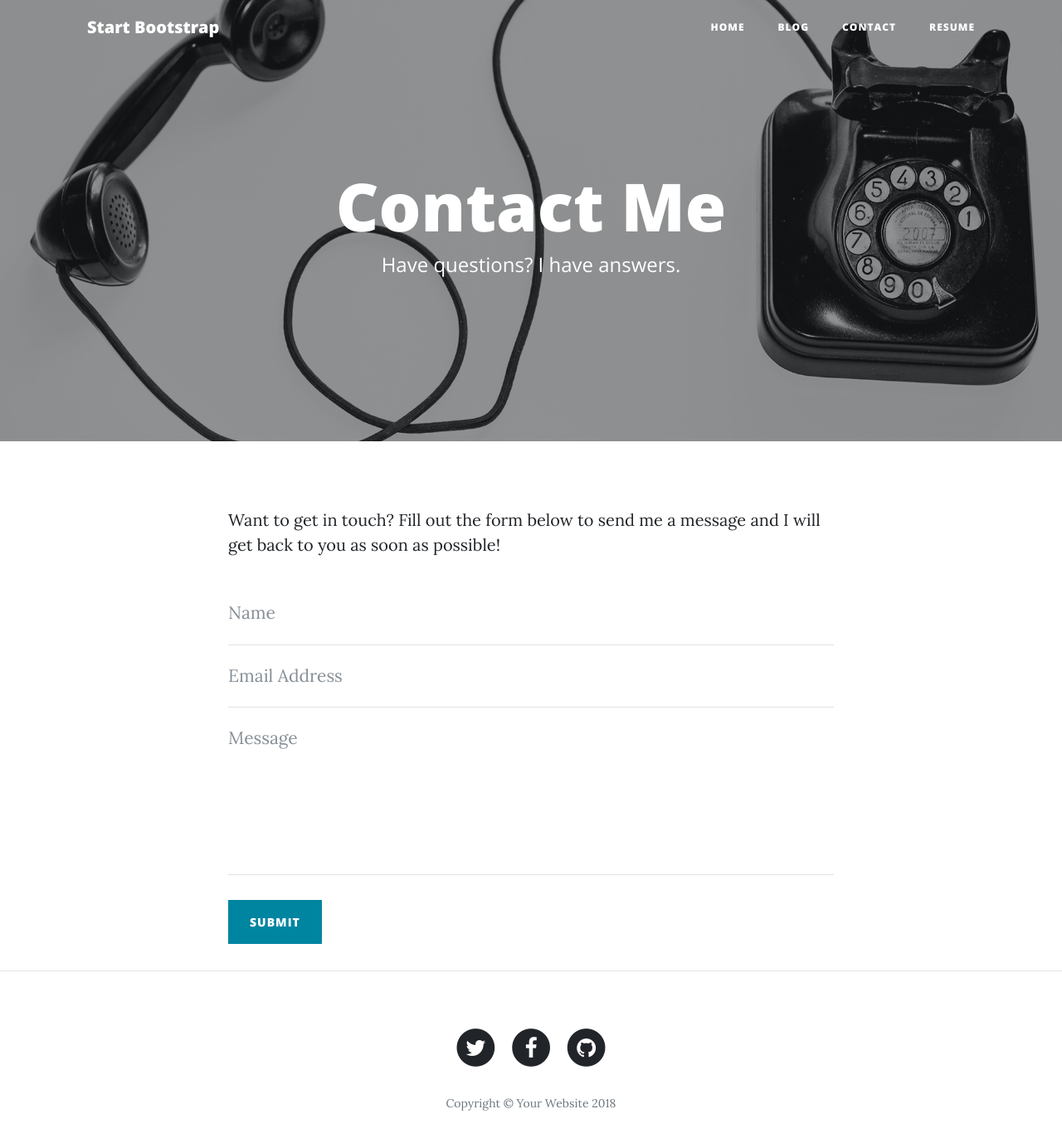
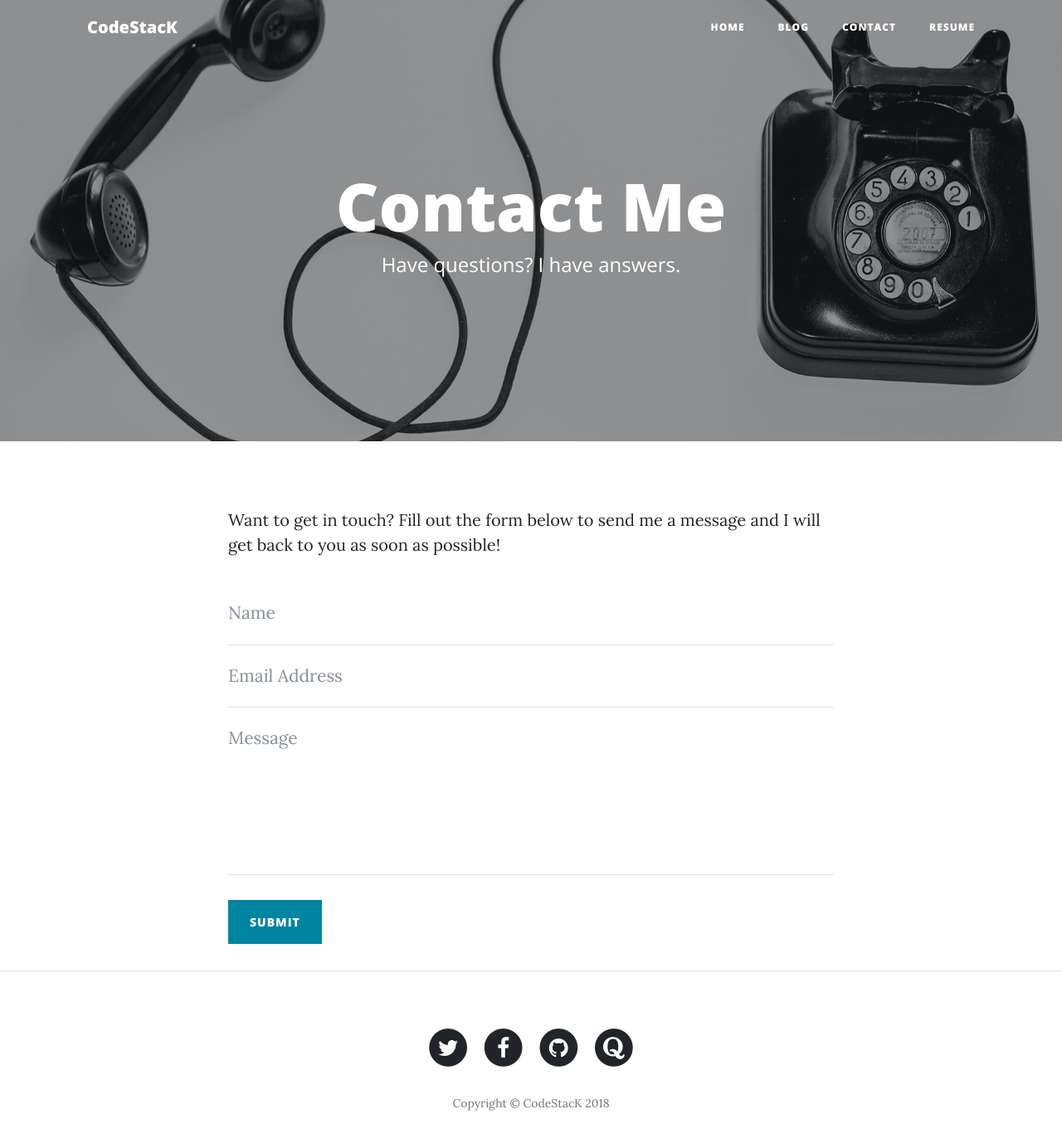
Before and after one commit to bijoyandas/bijoyandas.github.io, a website: page contact/index.html in a window 1280 px wide. Shown: the whole page at 83% size. Drawn offline with nearby package versions, Linux system fonts and the light colour scheme; files whose address does not match are found by name.

Commit message:
Changing Contact page

```diff
--- a/contact/index.html
+++ b/contact/index.html
@@ -28,7 +28,7 @@
     <!-- Navigation -->
     <nav class="navbar navbar-expand-lg navbar-light fixed-top" id="mainNav">
       <div class="container">
-        <a class="navbar-brand" href="https://bijoyandas.github.io">Start Bootstrap</a>
+        <a class="navbar-brand" href="https://bijoyandas.github.io">CodeStacK</a>
         <button class="navbar-toggler navbar-toggler-right" type="button" data-toggle="collapse" data-target="#navbarResponsive" aria-controls="navbarResponsive" aria-expanded="false" aria-label="Toggle navigation">
           Menu
           <i class="fa fa-bars"></i>
@@ -53,7 +53,7 @@
     </nav>
 
     <!-- Page Header -->
-    <header class="masthead" style="background-image: url('img/contact-bg.jpg')">
+    <header class="masthead" style="background-image: url('../img/contact-bg.jpg')">
       <div class="overlay"></div>
       <div class="container">
         <div class="row">
@@ -116,7 +116,7 @@
           <div class="col-lg-8 col-md-10 mx-auto">
             <ul class="list-inline text-center">
               <li class="list-inline-item">
-                <a href="#">
+                <a href="https://www.twitter.com/bijoyandas" target="_blank">
                   <span class="fa-stack fa-lg">
                     <i class="fa fa-circle fa-stack-2x"></i>
                     <i class="fa fa-twitter fa-stack-1x fa-inverse"></i>
@@ -124,7 +124,7 @@
                 </a>
               </li>
               <li class="list-inline-item">
-                <a href="#">
+                <a href="https://www.facebook.com/bijoyan.das" target="_blank">
                   <span class="fa-stack fa-lg">
                     <i class="fa fa-circle fa-stack-2x"></i>
                     <i class="fa fa-facebook fa-stack-1x fa-inverse"></i>
@@ -132,15 +132,23 @@
                 </a>
               </li>
               <li class="list-inline-item">
-                <a href="#">
+                <a href="https://github.com/bijoyandas" target="_blank">
                   <span class="fa-stack fa-lg">
                     <i class="fa fa-circle fa-stack-2x"></i>
                     <i class="fa fa-github fa-stack-1x fa-inverse"></i>
                   </span>
                 </a>
               </li>
+              <li class="list-inline-item">
+                <a href="https://www.quora.com/profile/Bijoyan-Das" target="_blank">
+                  <span class="fa-stack fa-lg">
+                    <i class="fa fa-circle fa-stack-2x"></i>
+                    <i class="fa fa-quora fa-stack-1x fa-inverse"></i>
+                  </span>
+                </a>
+              </li>
             </ul>
-            <p class="copyright text-muted">Copyright &copy; Your Website 2018</p>
+            <p class="copyright text-muted">Copyright &copy; CodeStacK 2018</p>
           </div>
         </div>
       </div>
```
